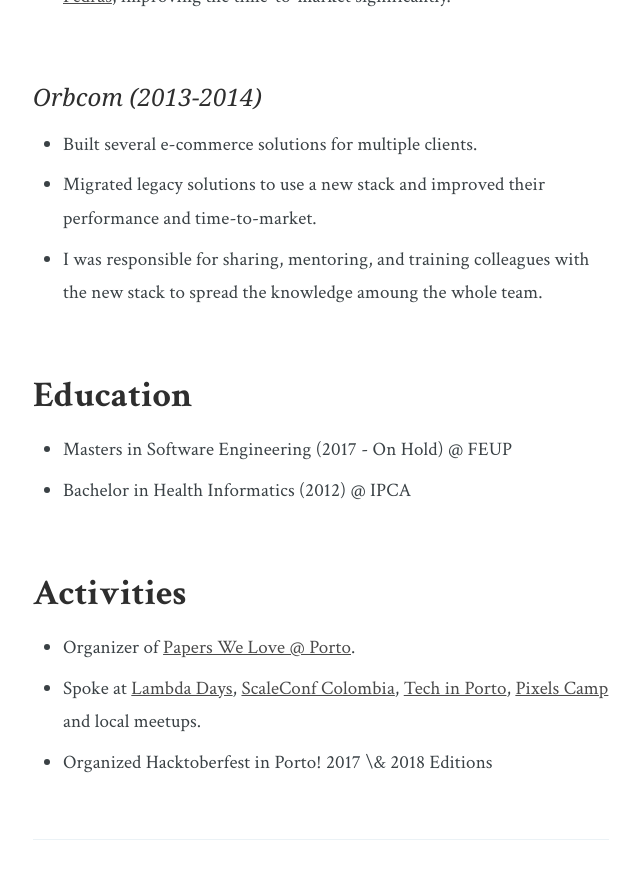
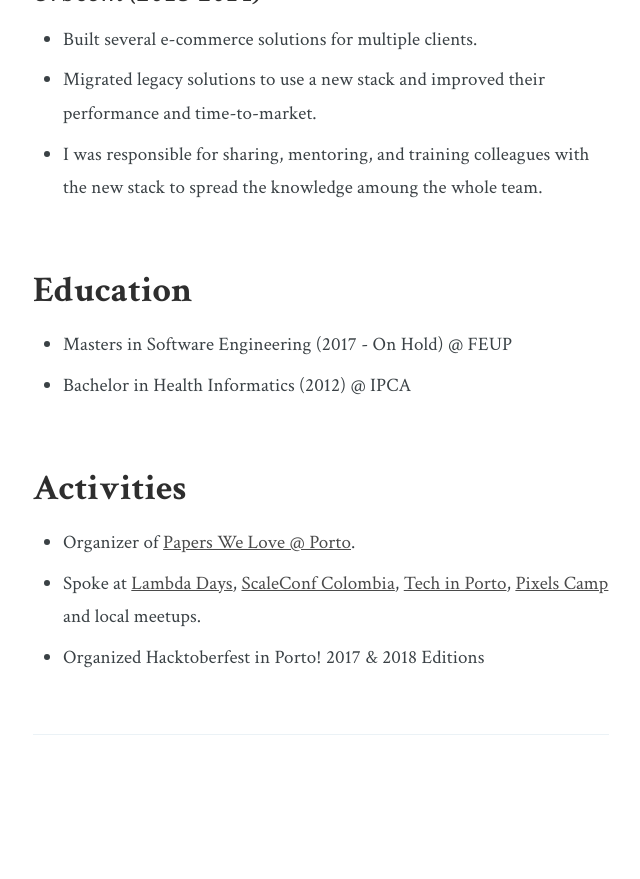
Before and after one commit to ordepdev/ordepdev.github.io, a Jekyll site: the page built from resume.md, in a window 1280 px wide and 900 px high, scrolled down 2606 px. Shown: the top 879 px of the window, without its empty margins (319-959 px from the left). Built offline with Jekyll 4.4.1, drawn with Linux system fonts in a browser that asks for light colours; after the commit the page ends 3401 px from its top, so only the background shows below that.

```diff
--- a/resume.md
+++ b/resume.md
@@ -78,4 +76,4 @@ the knowledge amoung the whole team.
 [ScaleConf Colombia](https://www.youtube.com/watch?v=MWLcRZUo9Mc),
 [Tech in Porto](https://www.youtube.com/watch?v=SMhA2sEMtYQ),
 [Pixels Camp](https://www.youtube.com/watch?v=czyUG2Tp-3s) and local meetups.
-* Organized Hacktoberfest in Porto! 2017 \& 2018 Editions
+* Organized Hacktoberfest in Porto! 2017 & 2018 Editions
```
Also changed, not shown: other parts of resume.md (+0 -2 lines).
